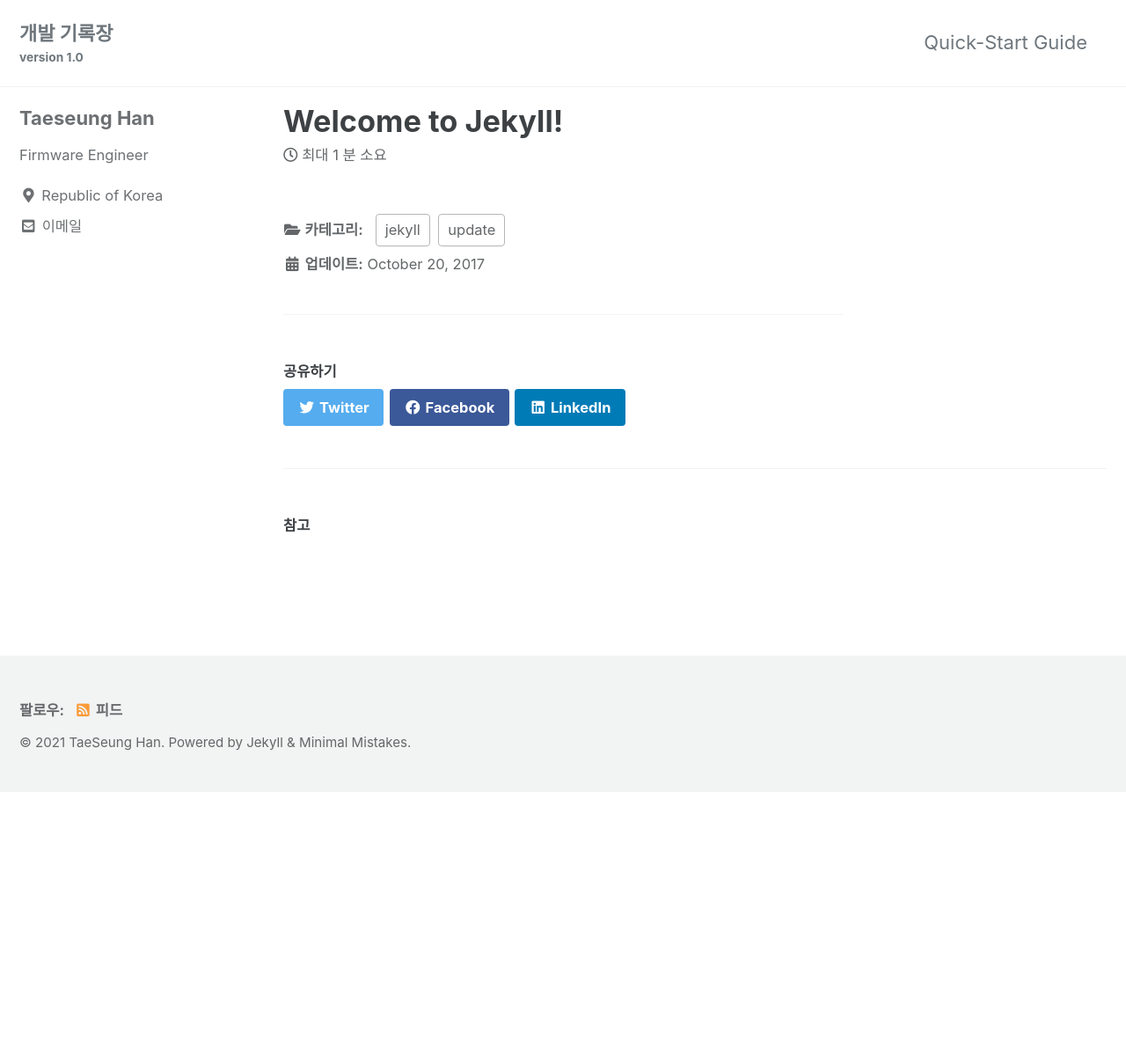
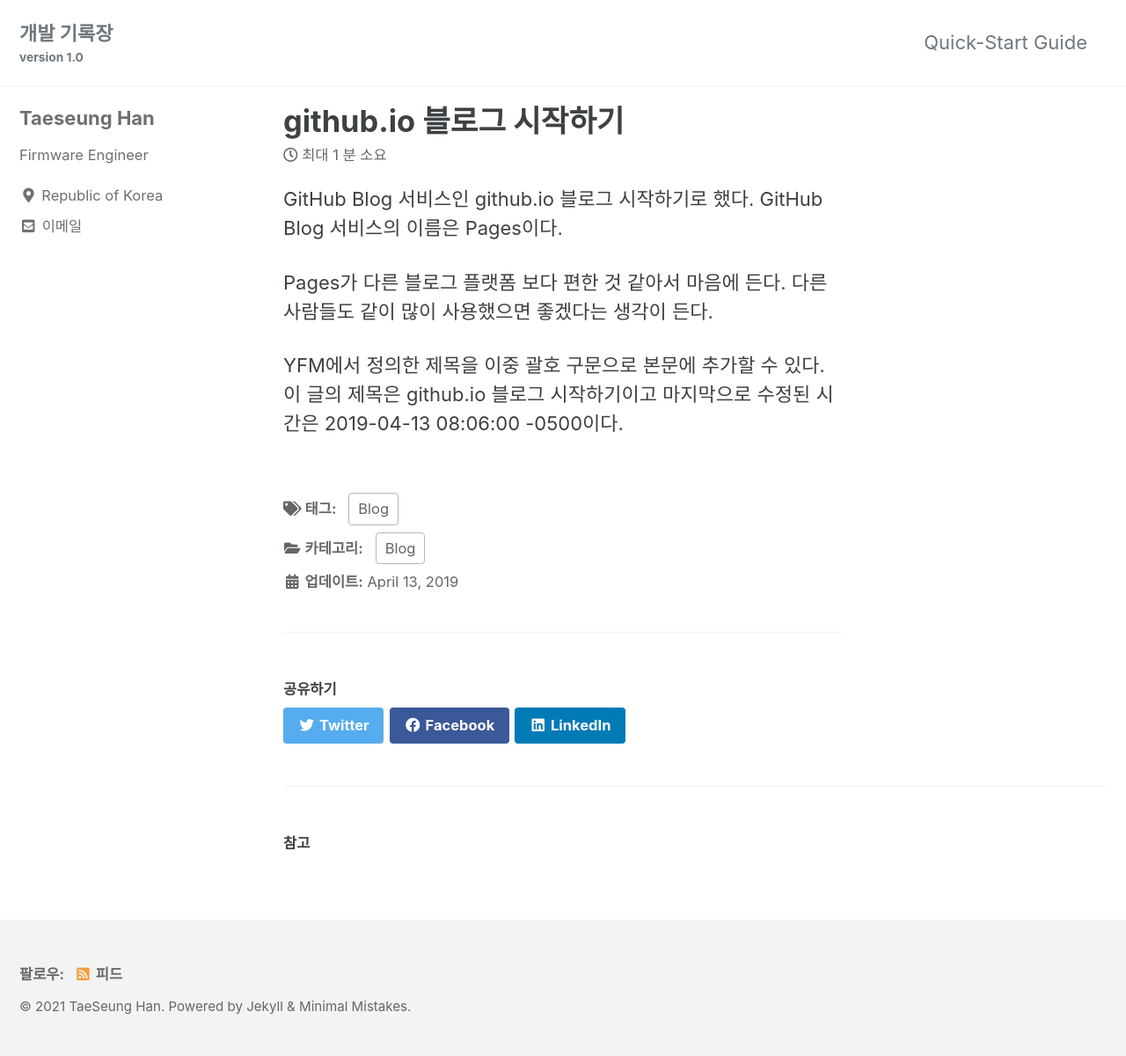
Before and after one commit to NaTaes/NaTaes.github.io, a Jekyll site: the page built from _posts/2018-01-26-first-post.md, in a window 1280 px wide. Shown: the whole page at 88% size. Built offline with Jekyll 4.4.1, drawn with Linux system fonts in a browser that asks for light colours; cached includes are drawn as plain includes; before the commit the page ends 900 px from its top, so only the background shows below that.

Commit message:
Update 2018-01-26-first-post.md

```diff
--- a/_posts/2018-01-26-first-post.md
+++ b/_posts/2018-01-26-first-post.md
@@ -1,5 +1,20 @@
 ---
-title: "Welcome to Jekyll!"
-date: 2017-10-20 08:26:28 -0400
-categories: jekyll update
+title:  "github.io 블로그 시작하기"
+excerpt: "GitHub Blog 서비스인 github.io 블로그 시작하기로 했다."
+
+categories:
+  - Blog
+tags:
+  - Blog
+last_modified_at: 2019-04-13T08:06:00-05:00
 ---
+
+GitHub Blog 서비스인 github.io 블로그 시작하기로 했다.
+GitHub Blog 서비스의 이름은 Pages이다.
+
+Pages가 다른 블로그 플랫폼 보다 편한 것 같아서 마음에 든다.
+다른 사람들도 같이 많이 사용했으면 좋겠다는 생각이 든다.
+
+YFM에서 정의한 제목을 이중 괄호 구문으로 본문에 추가할 수 있다.
+이 글의 제목은 {{ page.title }}이고
+마지막으로 수정된 시간은 {{ page.last_modified_at }}이다.
```
